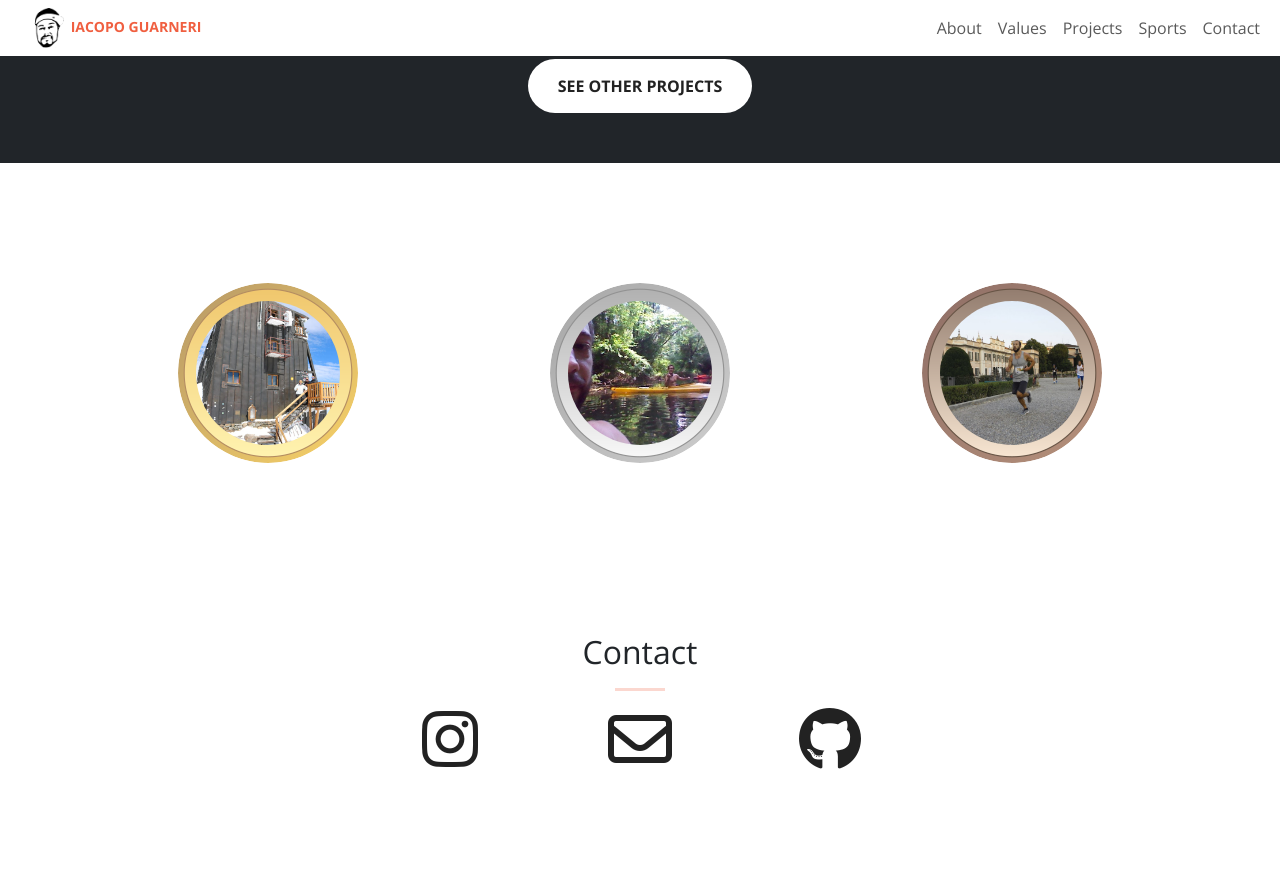
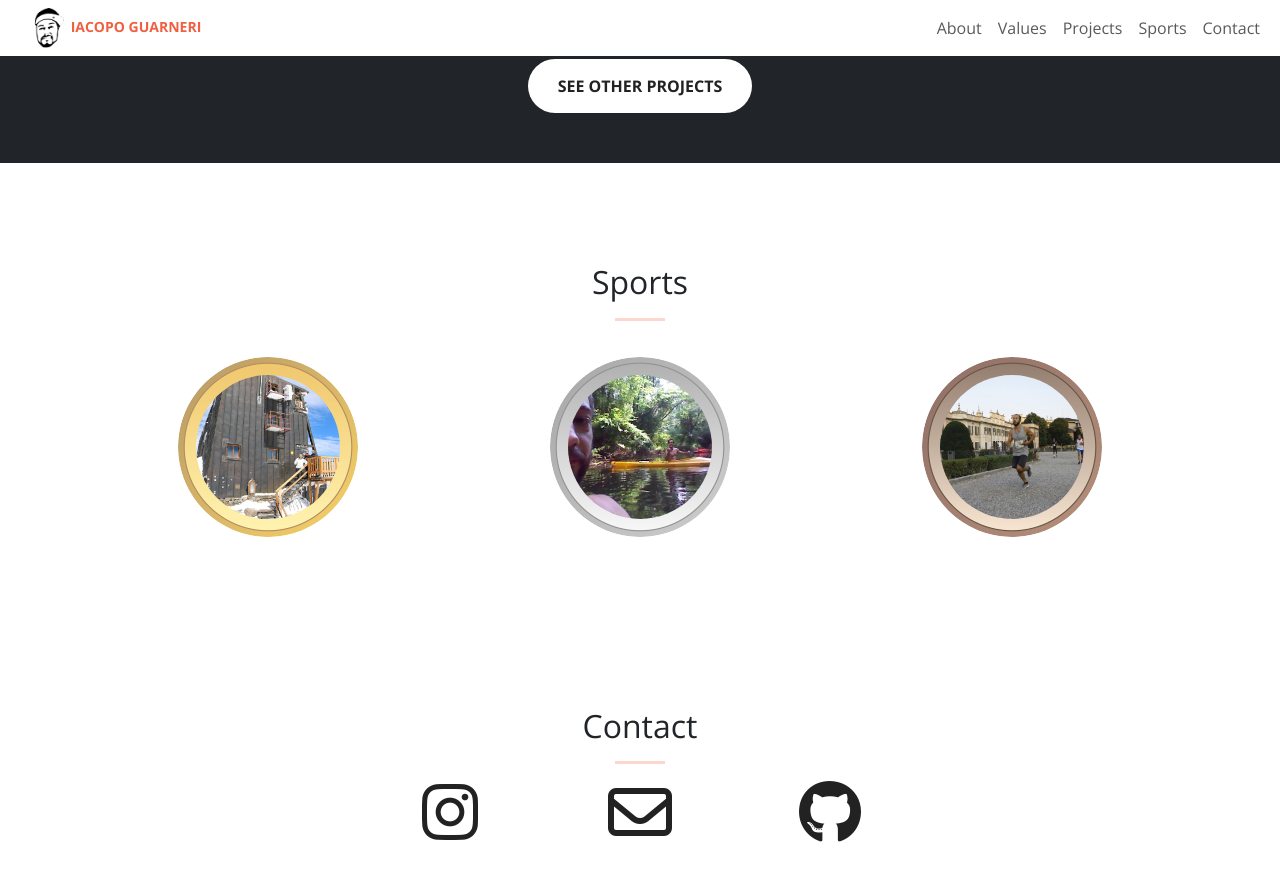
Before and after one commit to iacoposk8/iacoposk8.github.io, a Jekyll site: the page built from index.html, in a window 1280 px wide and 900 px high, scrolled down 1636 px. Shown: the top 881 px of the window. Built offline with Jekyll 4.4.1, drawn with Linux system fonts in a browser that asks for light colours.

Commit message:
Update sports.html

```diff
--- a/_includes/sports.html
+++ b/_includes/sports.html
@@ -1,18 +1,4 @@
 <section id="sports">
-    <!--<div class="container">
-        <div class="row">
-            <div class="col-lg-8 col-lg-offset-2 text-center mx-auto">
-                <h2 class="section-heading">Sports</h2>
-                <hr class="primary mx-auto">
-            </div>
-        </div>
-        <div class="row">
-            <div class="col-lg-8 col-lg-offset-2 text-center mx-auto">
-                <a href="sports">Work in progress</a>
-            </div>
-        </div>
-    </div>-->
-
     <style>
         .medal-container {
             display: flex;
@@ -57,15 +43,27 @@
 
     <div class="container">
         <div class="row">
+            <div class="col-lg-8 col-lg-offset-2 text-center mx-auto">
+                <h2 class="section-heading">Sports</h2>
+                <hr class="primary mx-auto">
+            </div>
+        </div>
+        <div class="row">
             <div class="medal-container">
                 <div class="medal" id="medal1">
-                    <img src="" alt="Medal Image 1">
+                    <a href="sports">
+                        <img src="" alt="Medal Image 1">
+                    </a>
                 </div>
                 <div class="medal" id="medal2">
-                    <img src="" alt="Medal Image 2">
+                    <a href="sports">
+                        <img src="" alt="Medal Image 2">
+                    </a>
                 </div>
                 <div class="medal" id="medal3">
-                    <img src="" alt="Medal Image 3">
+                    <a href="sports">
+                        <img src="" alt="Medal Image 3">
+                    </a>
                 </div>
             </div>
         </div>
@@ -112,5 +110,4 @@
             });
         });
     </script>
-
 </section>
```
